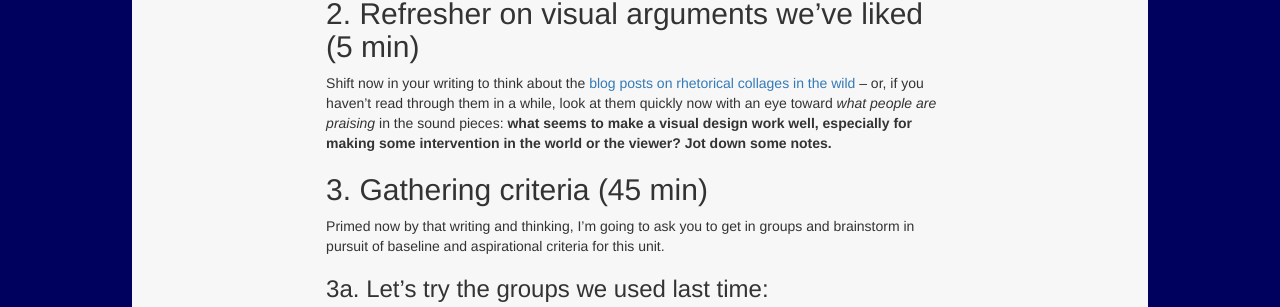
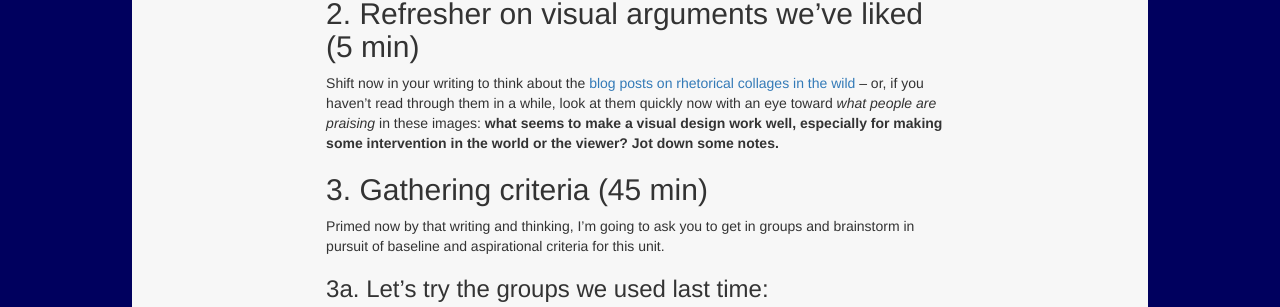
Before and after one commit to benmiller314/cdm2019fall, a Jekyll site: the page built from plans/lesson-13.md, in a window 1280 px wide. Shown: the part 498-805 px from the top of the page. Built offline with Jekyll 4.4.1, drawn with Linux system fonts in a browser that asks for light colours; our own code applies the rules of GitHub Pages for plain Markdown files.

Commit message:
fix reference to sound (should be image)

```diff
--- a/plans/lesson-13.md
+++ b/plans/lesson-13.md
@@ -22,7 +22,7 @@ In your own space – you won't have to share this unless you want to – do a
 </div>
 
 ## 2. Refresher on visual arguments we've liked (5 min)
-Shift now in your writing to think about the [blog posts on rhetorical collages  in the wild]({{site.github.repository_url}}/issues/7) – or, if you haven't read through them in a while, look at them quickly now with an eye toward _what people are praising_ in the sound pieces:  **what seems to make a visual design work well, especially for making some intervention in the world or the viewer? Jot down some notes.**
+Shift now in your writing to think about the [blog posts on rhetorical collages  in the wild]({{site.github.repository_url}}/issues/7) – or, if you haven't read through them in a while, look at them quickly now with an eye toward _what people are praising_ in these images:  **what seems to make a visual design work well, especially for making some intervention in the world or the viewer? Jot down some notes.**
 
 ## 3. Gathering criteria (45 min)
 Primed now by that writing and thinking, I'm going to ask you to get in groups and brainstorm in pursuit of baseline and aspirational criteria for this unit.
```
